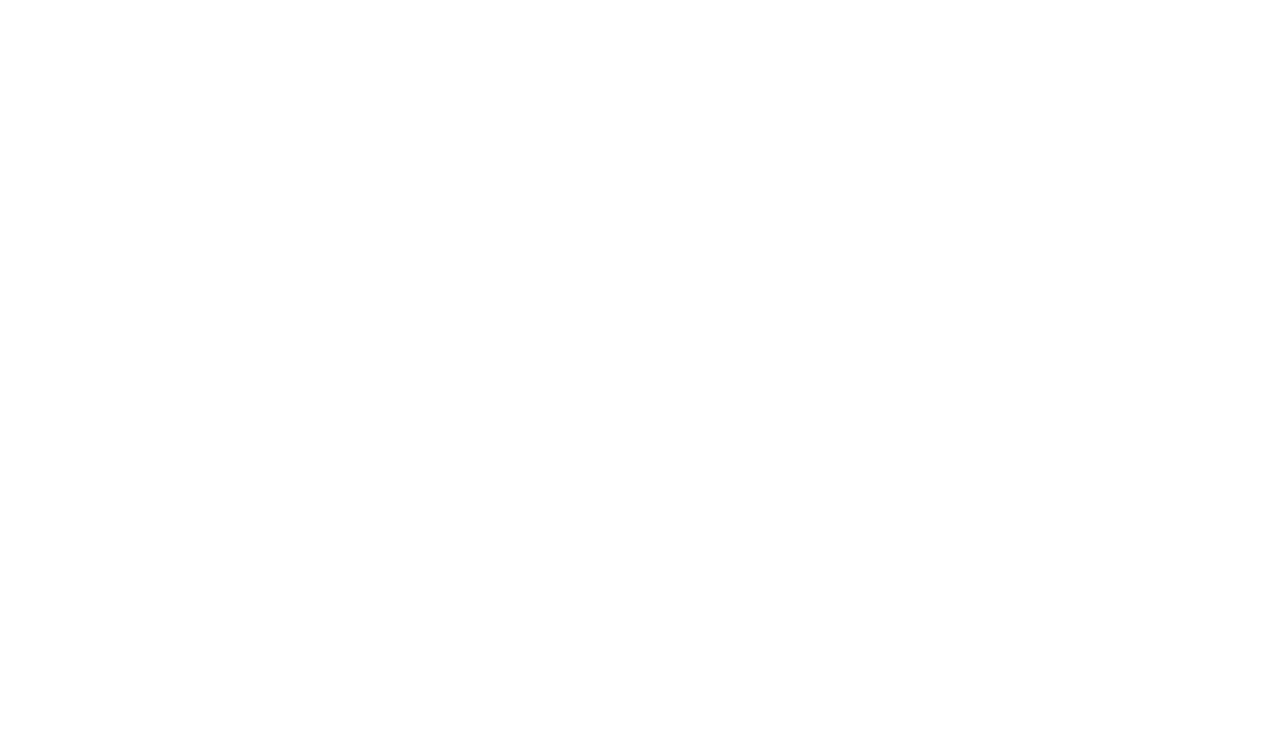
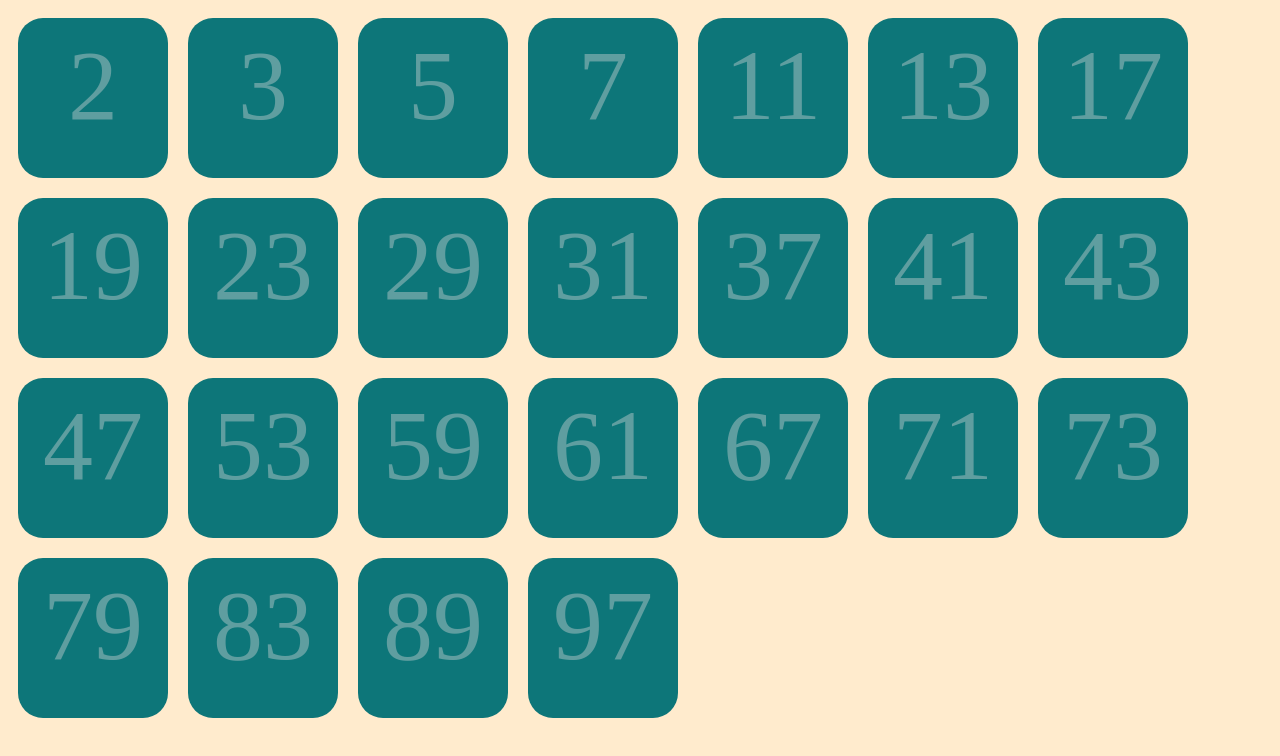
Before and after one commit to botszhuang/ispan_AIPE02_2025, a plain HTML site: page Javascript_homework1/index.html in a window 1280 px wide. Drawn offline with Linux system fonts and the light colour scheme.

Commit message:
javascript hw#1

```diff
--- /dev/null
+++ b/Javascript_homework1/div.css
@@ -0,0 +1,32 @@
+#mainDiv{
+    width: 100vw ;
+    height: 100vh ;
+    margin: 0em;
+    padding: auto;
+    /*overflow-y: auto;
+    display: flex;*/
+}
+.cellDiv{
+    background-color: rgb(13, 118, 121);
+    display: inline-block; /* makes divs line up horizontally */
+    width: 150px ;
+    height: 150px ;
+    font-size: 100px;
+    text-align: center;
+    padding-top: 10px;
+    border-radius: 25px;
+    /* background-image: url(paper.jpg);
+    */
+    background-position: left top;
+    background-repeat: repeat;
+    margin: 10px;
+    color: cadetblue;
+    visibility:visible;
+}
+.cellDiv:hover{
+    opacity: 0.5;
+  /* Move 5 pixels right and 10 pixels down from its original position */
+     transform: translate(5px, 10px);
+     color: black;
+     visibility: visible;
+}
--- a/Javascript_homework1/index.html
+++ b/Javascript_homework1/index.html
@@ -4,20 +4,26 @@
     <meta charset="UTF-8">
     <meta name="viewport" content="width=device-width, initial-scale=1.0">
     <title>Document</title>
+
+    <link rel="stylesheet" href="./div.css" >
 </head>
-<body>
+<body style="background-color: blanchedalmond;" >
+    <div id="mainDiv"></div>
 
     <script src="tool.js"></script>
     <script>
 
         pp( "hello world!") ;
         let prime=[];
-        const MAX = 100 ;
-        prime.push ( 2 ) ;
-        for ( let i = 3 ; i < MAX ; i++ ) {
-          if ( isPrime( i ) === true ) { prime.push( i ) ; }
-        }
+        getPrime100( prime ) ;
         pp ( prime ) ;
+
+        let mainDiv = document.querySelector ( "div#mainDiv" ) ;
+        let cellArray = [] ;
+        let batchSize = 0 ;
+
+        appendCells ( cellArray , prime , 0 , prime.length ,  mainDiv ) ;
+
     </script>
 </body>
 </html>
--- a/Javascript_homework1/tool.js
+++ b/Javascript_homework1/tool.js
@@ -14,3 +14,35 @@ function isPrime(x) {
     }
         return true ;
 }
+
+function getPrime100( prime ){
+        const MAX = 100 ;
+        prime.push ( 2 ) ;
+        for ( let i = 3 ; i < MAX ; i++ ) {
+          if ( isPrime( i ) === true ) { prime.push( i ) ; }
+        }
+}
+
+function appendCells ( cellArray , prime , start , end, mainDiv){
+
+    for ( let i = start ; i < end ; i++ ) {
+        cellArray[ i ] = document.createElement ( 'div' ) ;
+        cellArray[ i ].classList.add ( "cellDiv" ) ;
+        cellArray[ i ].textContent = prime [ i ] ;
+        mainDiv.appendChild ( cellArray [ i ] ) ;
+    }
+
+}
+
+function cal_batchSize( mainDiv , cellArray ){
+
+        pp ( "main = " + mainDiv.clientHeight + ", " + mainDiv.clientWidth ) ;
+        pp ( "cell = " + cellArray.clientHeight + ", " + cellArray.clientWidth ) ;
+
+        wSize = Math.floor ( mainDiv.clientWidth / cellArray.clientWidth ) ;
+        hSize = Math.floor( mainDiv.clientHeight / cellArray.clientHeight ) ;
+        batchSize = wSize * hSize ;
+        pp ( "wSize = " + wSize + ", hSize = " + hSize ) ;
+
+        return batchSize ;
+}
```
